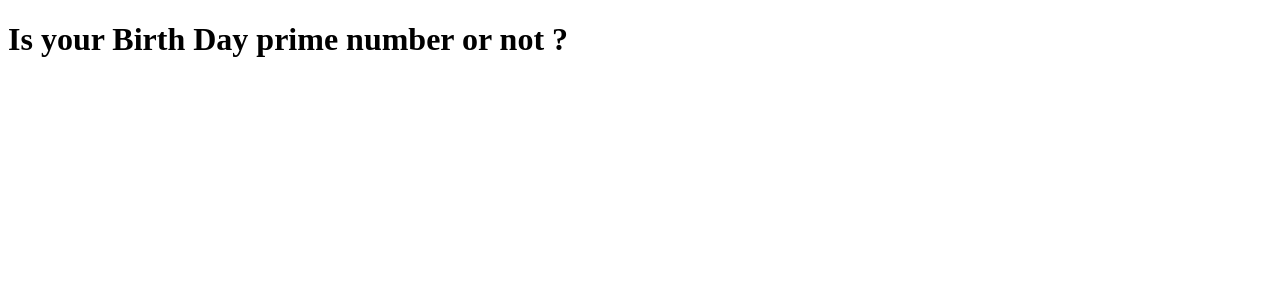
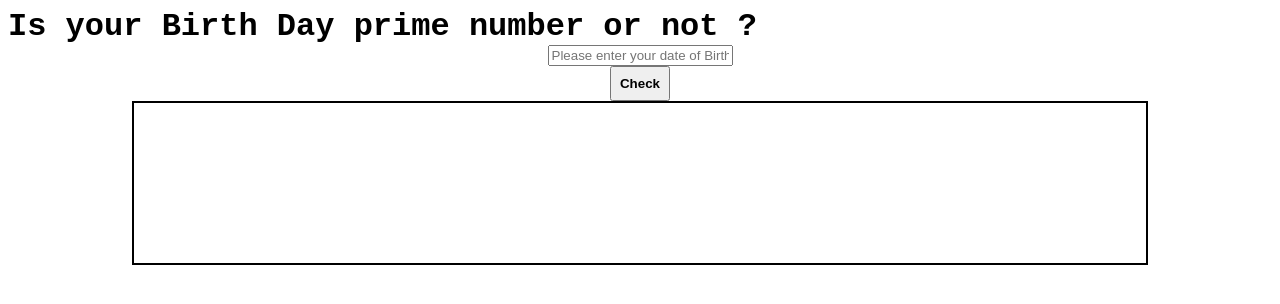
Before and after one commit to ashrayparmar/prime-number, a plain HTML site: page index.html in a window 1280 px wide. Drawn offline with Linux system fonts and the light colour scheme.

Commit message:
feat: prime function added

```diff
--- a/app.js
+++ b/app.js
@@ -0,0 +1,32 @@
+var btn = document.querySelector("#btn");
+var number1 = document.querySelector("#input");
+var result = document.querySelector("#output");
+
+
+
+function clickHandler() {
+
+    let number = number1.value;
+
+    let isPrime = true;
+
+if (number == 1) {
+       console.log("1 is neither prime nor composite number.");
+}
+
+    else if(number>1) {
+        for(let i =2; i<number;i++) {
+            if(number % i === 0) {
+                isPrime = false;
+                break;
+            }
+        }
+        if (isPrime) {
+            console.log(`${number} is a prime number`);
+        } else {
+            console.log(`${number} is a not prime number`);
+        }
+    }
+}
+
+btn.addEventListener("click", clickHandler)
--- a/index.html
+++ b/index.html
@@ -4,8 +4,21 @@
     <meta charset="UTF-8">
     <meta name="viewport" content="width=device-width, initial-scale=1.0">
     <title>Prime Number</title>
+    <link rel="stylesheet" href="style.css">
 </head>
 <body>
     <h1>Is your Birth Day prime number or not ?</h1>
+
+    <input id="input" placeholder="Please enter your date of Birth"></input>
+
+    <div>
+        <button id="btn">Check</button>
+    </div>
+
+    <div id="output">
+
+    </div>
+
 </body>
+<script src="app.js"></script>
 </html>
--- a/style.css
+++ b/style.css
@@ -0,0 +1,28 @@
+body {
+  font-family: "Courier New", Courier, monospace;
+}
+
+body h1 {
+  display: block;
+  margin: auto;
+}
+
+#input {
+  display: block;
+  margin: auto;
+}
+
+#btn {
+  padding: 0.5rem 0.5rem;
+  font-weight: bold;
+  display: block;
+  margin: auto;
+}
+
+#output {
+  border: 2px solid black;
+  height: 20vh;
+  width: 80%;
+  display: block;
+  margin: auto;
+}
```
